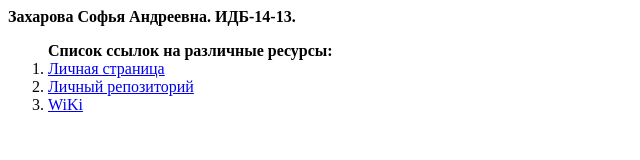
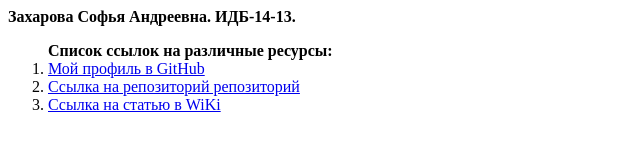
Before and after one commit to DanMus95/SofiaZakharova.github.io, a plain HTML site: page index.html in a window 1280 px wide. Shown: the whole page, without its empty margins (0-640 px from the left). Drawn offline with Linux system fonts and the light colour scheme.

Commit message:
Update index.html

```diff
--- a/index.html
+++ b/index.html
@@ -1,5 +1,5 @@
 <strong>Захарова Софья Андреевна. ИДБ-14-13.</strong><br>
 <ol><strong>Список ссылок на различные ресурсы:</strong><br>
-<li><a href="https://github.com/sofiazakharova">Личная страница</a><br>
-<li><a href="https://github.com/sofiazakharova/SofiaZakharova.github.io">Личный репозиторий</a><br>
-<li><a href="https://github.com/sofiazakharova/SofiaZakharova.github.io/wiki">WiKi</a><br>
+<li><a href="https://github.com/sofiazakharova">Мой профиль в GitHub</a><br>
+<li><a href="https://github.com/sofiazakharova/SofiaZakharova.github.io">Ссылка на репозиторий репозиторий</a><br>
+<li><a href="https://github.com/sofiazakharova/SofiaZakharova.github.io/wiki">Ссылка на статью в WiKi</a><br>
```
